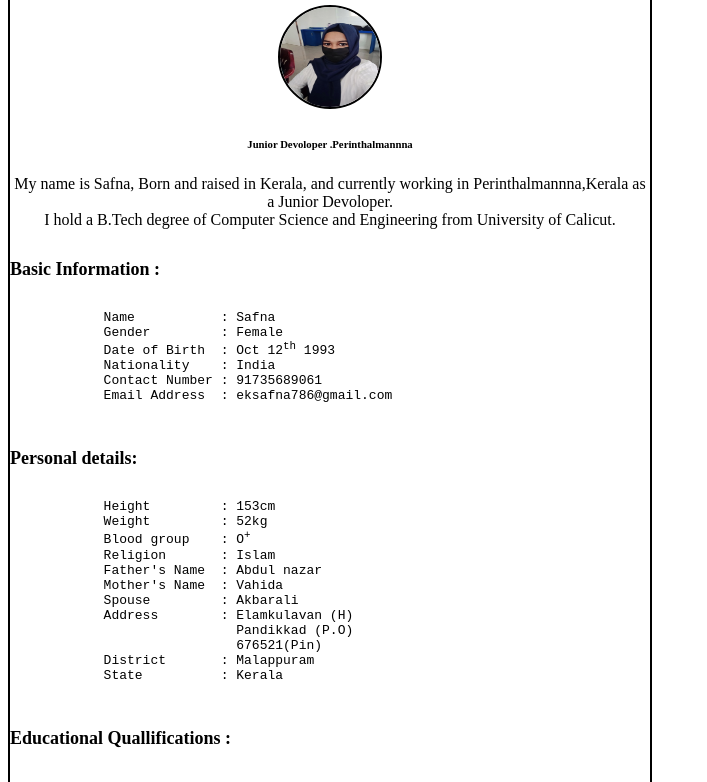
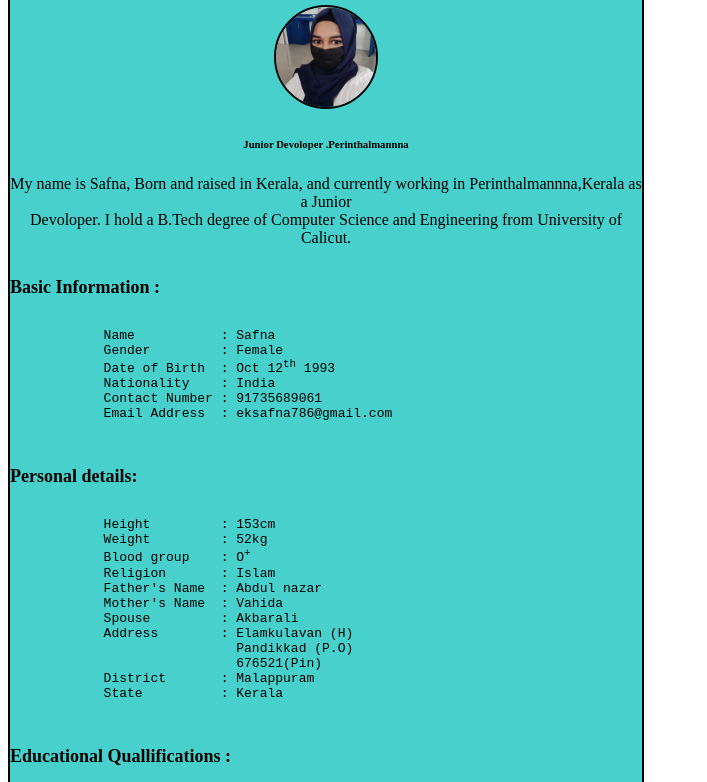
Before and after one commit to Safna905/work, a plain HTML site: page Biodata/Biodata.html in a window 1280 px wide. Shown: the part 72-854 px from the top of the page, without its empty margins (0-707 px from the left). Drawn offline with Linux system fonts and the light colour scheme.

Commit message:
Update 3

```diff
--- a/Biodata/Biodata.html
+++ b/Biodata/Biodata.html
@@ -6,9 +6,10 @@
     <meta name="viewport" content="width=device-width, initial-scale=1.0">
     <title>Bio-data</title>
     <style>
-        body{
+        .border{
             border: 2px solid black;
             width: 50%;
+            background-color: mediumturquoise;
 
         }
 
@@ -26,14 +27,15 @@
     </style>
 </head>
 <body >
+<div class="border">
     <h2 style="text-align:center;background-color: dimgrey;">BIO-DATA</h2>
     <center>
-        <img src="IMG20221202100524.jpg" alt="Profile picture" width="100" height="100" style="border: 2px solid; border-radius: 100%;">
+        <img src="IMG20221202100524 (2).jpg" alt="Profile picture" width="100" height="100" style="border: 2px solid; border-radius: 100%;">
         <h6>
             Junior Devoloper .Perinthalmannna
         </h6>
-        <p>My name is Safna, Born and raised in Kerala, and currently working in Perinthalmannna,Kerala as a Junior Devoloper. <br>
-            I hold a B.Tech degree of Computer Science and Engineering from University of Calicut.</p>
+        <p>My name is Safna, Born and raised in Kerala, and currently working in Perinthalmannna,Kerala as a Junior <br>
+            Devoloper. I hold a B.Tech degree of Computer Science and Engineering from University of Calicut.</p>
     </center>
 
 
@@ -87,5 +89,6 @@
         Place  : Pandikkad
         <br>
         Date   : 24-11-2022
+</div>
 </body>
 </html>
```
Also changed, not shown: Biodata/IMG20221202100524 (2).jpg (added), Biodata/IMG20221202100524.jpg (deleted).
